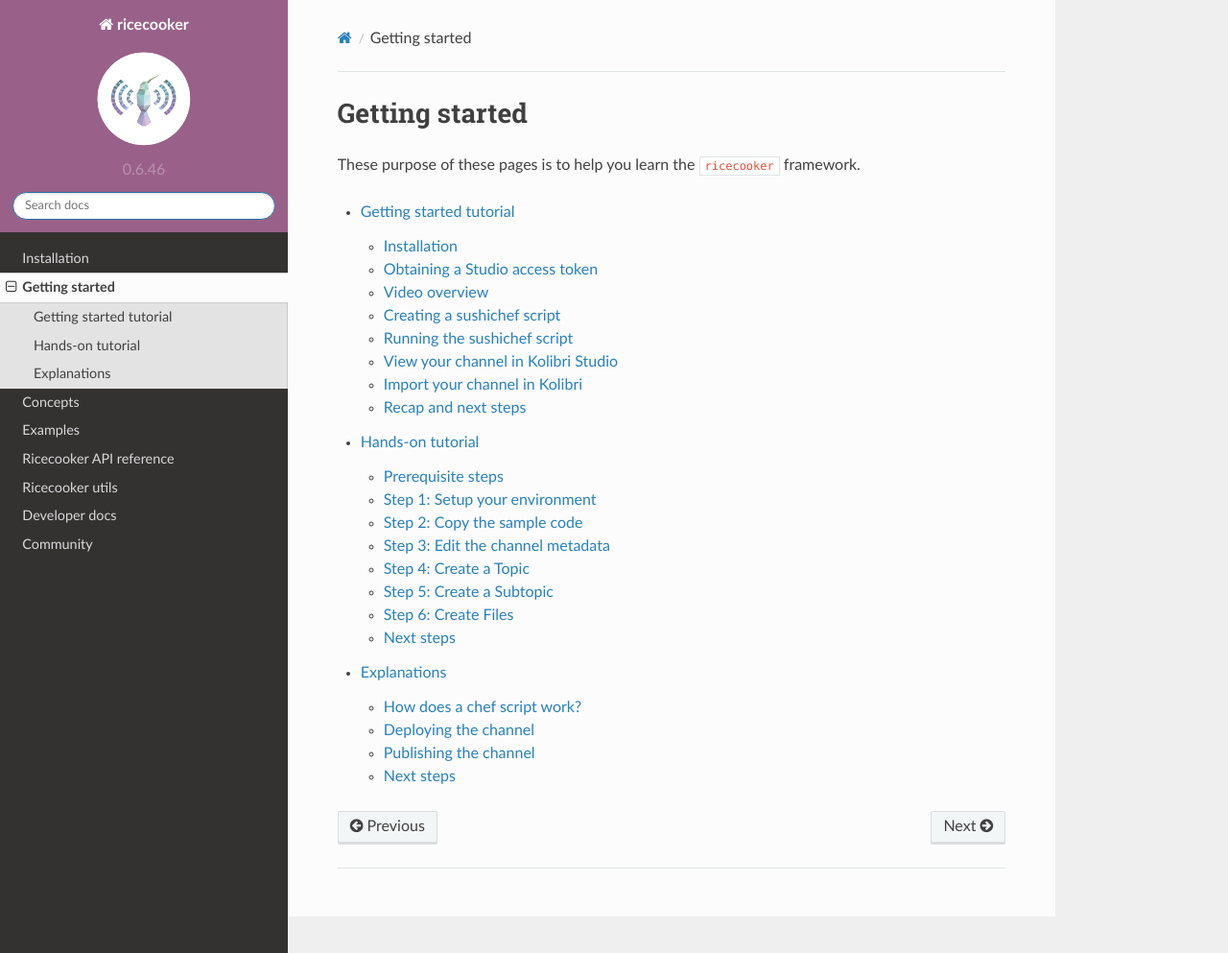
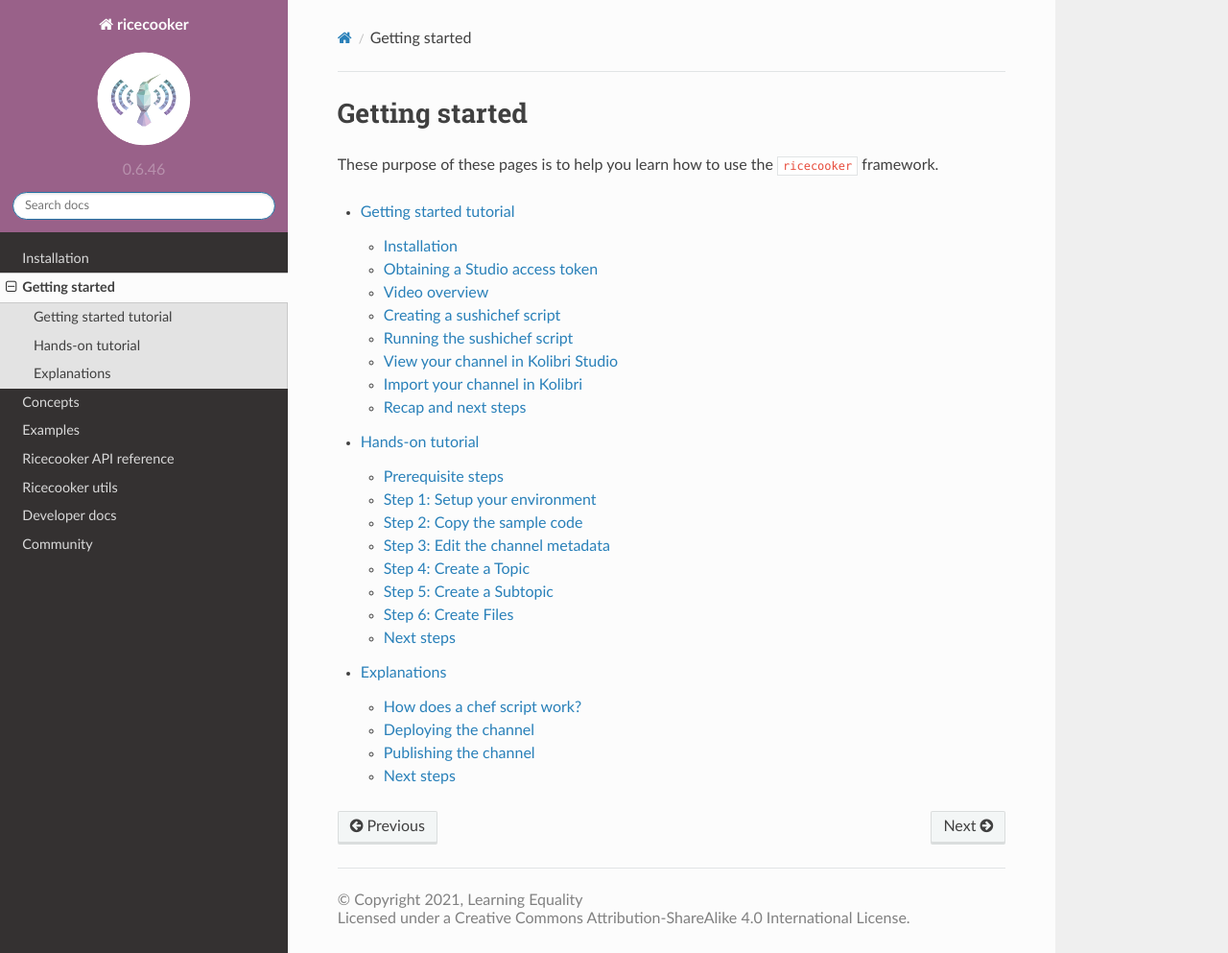
Before and after one commit to learningequality/ricecooker, a Sphinx documentation site: the page built from docs/tutorial/index.rst, in a window 1280 px wide and 993 px high. Shown: the whole window at 96% size. Built offline with Sphinx 7.4.7 and the Read the Docs theme 2.0.0, drawn with Linux system fonts in a browser that asks for light colours.

Commit message:
Add license details to the footer visible on all the pages

```diff
--- a/docs/README.rst
+++ b/docs/README.rst
@@ -1,3 +1,5 @@
+:orphan:
+
 .. Note this page exists for backward compatibility (since we sent this link)
    to partners, we don't want them to hit a 404.
 
--- /dev/null
+++ b/docs/_templates/footer.html
@@ -0,0 +1,10 @@
+{% extends "!footer.html" %}
+{%- block extrafooter %}
+    <span>
+      &copy; {% trans %}Copyright{% endtrans %} {{ copyright }}
+    </span><br />
+    <span>
+      Licensed under a Creative Commons Attribution-ShareAlike 4.0 International License.
+    </span>
+    {{ super() }}
+{% endblock %}
--- a/docs/conf.py
+++ b/docs/conf.py
@@ -20,6 +20,7 @@
 # sys.path.insert(0, os.path.abspath('.'))
 import os
 import sys
+from datetime import datetime
 sys.path.insert(0, os.path.abspath('..'))
 # from recommonmark.parser import CommonMarkParser
 
@@ -45,6 +46,8 @@ extensions = [
     'sphinx.ext.viewcode',
     "recommonmark",
     "nbsphinx",
+    "sphinx_rtd_theme",
+    "notfound.extension",
 ]
 
 # Add any paths that contain templates here, relative to this directory.
@@ -59,7 +62,7 @@ master_doc = 'index'
 
 # General information about the project.
 project = 'ricecooker'
-copyright = '2020, Learning Equality'
+copyright = u'{year:d}, Learning Equality'.format(year=datetime.now().year)
 author = 'Learning Equality Content Team'
 
 # The version info for the project you're documenting, acts as replacement for
@@ -159,11 +162,10 @@ html_theme = 'sphinx_rtd_theme'
 #
 html_logo = 'figures/kolibri_logo.png'
 
-# The name of an image file (relative to this directory) to use as a favicon of
-# the docs.  This file should be a Windows icon file (.ico) being 16x16 or 32x32
+# The name of an image file (within the static path) to use as favicon of the
+# docs.  This file should be a Windows icon file (.ico) being 16x16 or 32x32
 # pixels large.
-#
-# html_favicon = None
+html_favicon = 'figures/logo.ico'
 
 # Add any paths that contain custom static files (such as style sheets) here,
 # relative to this directory. They are copied after the builtin static files,
@@ -173,14 +175,13 @@ html_static_path = [] # ['_static']
 # Add any extra paths that contain custom files (such as robots.txt or
 # .htaccess) here, relative to this directory. These files are copied
 # directly to the root of the documentation.
-#
-# html_extra_path = []
+# html_extra_path = ["extras"]
 
 # If not None, a 'Last updated on:' timestamp is inserted at every page
 # bottom, using the given strftime format.
 # The empty string is equivalent to '%b %d, %Y'.
 #
-# html_last_updated_fmt = None
+#html_last_updated_fmt = ''
 
 # If true, SmartyPants will be used to convert quotes and dashes to
 # typographically correct entities.
--- a/docs/csv_metadata/README.rst
+++ b/docs/csv_metadata/README.rst
@@ -1,3 +1,4 @@
+:orphan:
 
 .. This is a added to avoid 404s.
 
--- a/docs/requirements.txt
+++ b/docs/requirements.txt
@@ -1,5 +1,7 @@
-sphinx
+sphinx==2.4.4
 sphinx_rtd_theme
 recommonmark
 nbsphinx
 ipython
+sphinx-autobuild
+sphinx-notfound-page
--- a/docs/tutorial/index.rst
+++ b/docs/tutorial/index.rst
@@ -1,6 +1,7 @@
 Getting started
 ===============
-These purpose of these pages is to help you learn the ``ricecooker`` framework.
+
+These purpose of these pages is to help you learn how to use the ``ricecooker`` framework.
 
 .. toctree::
    :maxdepth: 2
--- a/docs/tutorial/quickstart.rst
+++ b/docs/tutorial/quickstart.rst
@@ -1,3 +1,5 @@
+:orphan:
+
 .. Note this page exists for backward compatibility (since we sent this link)
    to partners, we don't want them to hit a 404. The materials from docs/tutorial
    now lives in the better named docs/examples.
```
Also changed, not shown: docs/404.rst (added, +12 -0 lines), docs/tutorial/gettingstarted.rst (+3 -6 lines), docs/figures/logo.ico (added).
